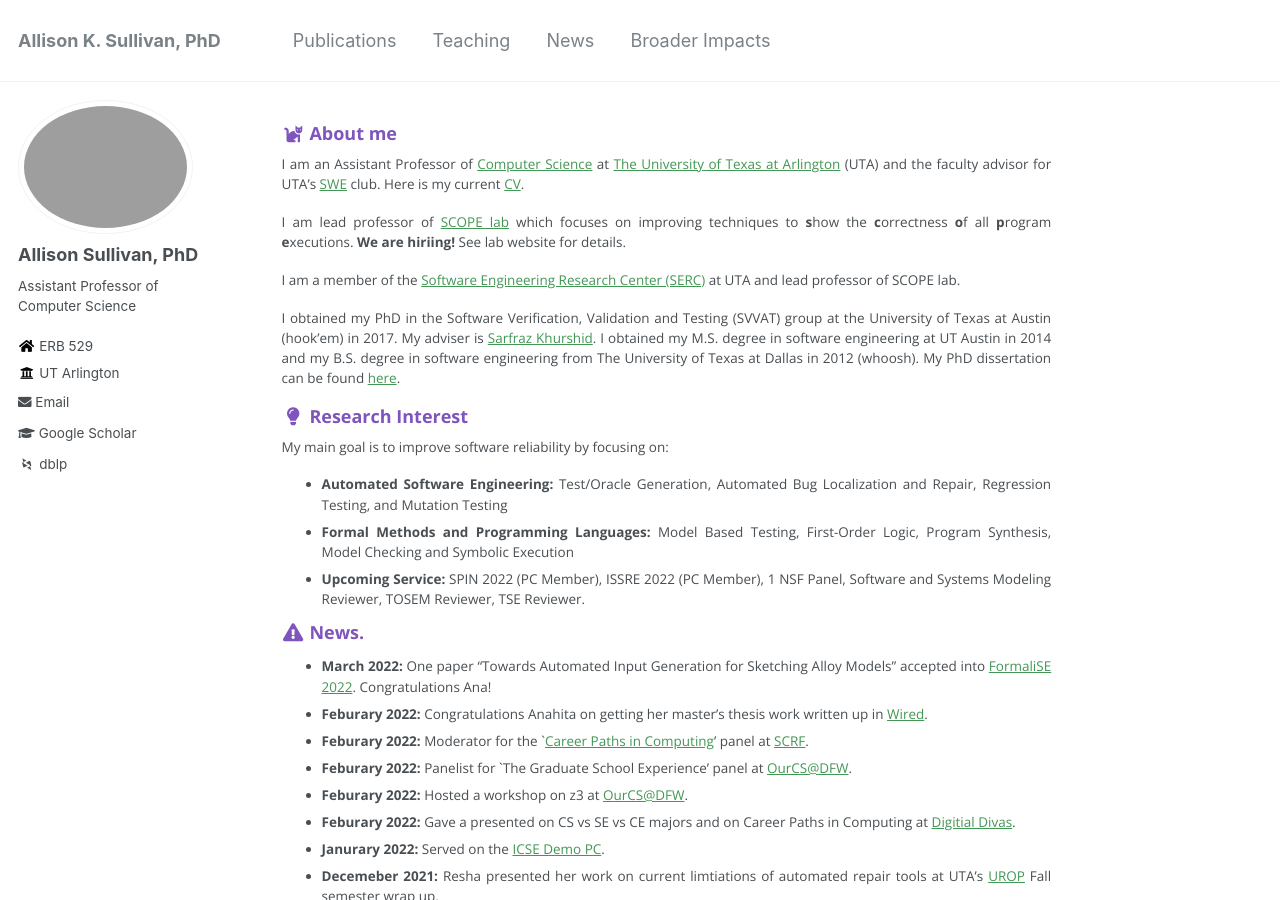
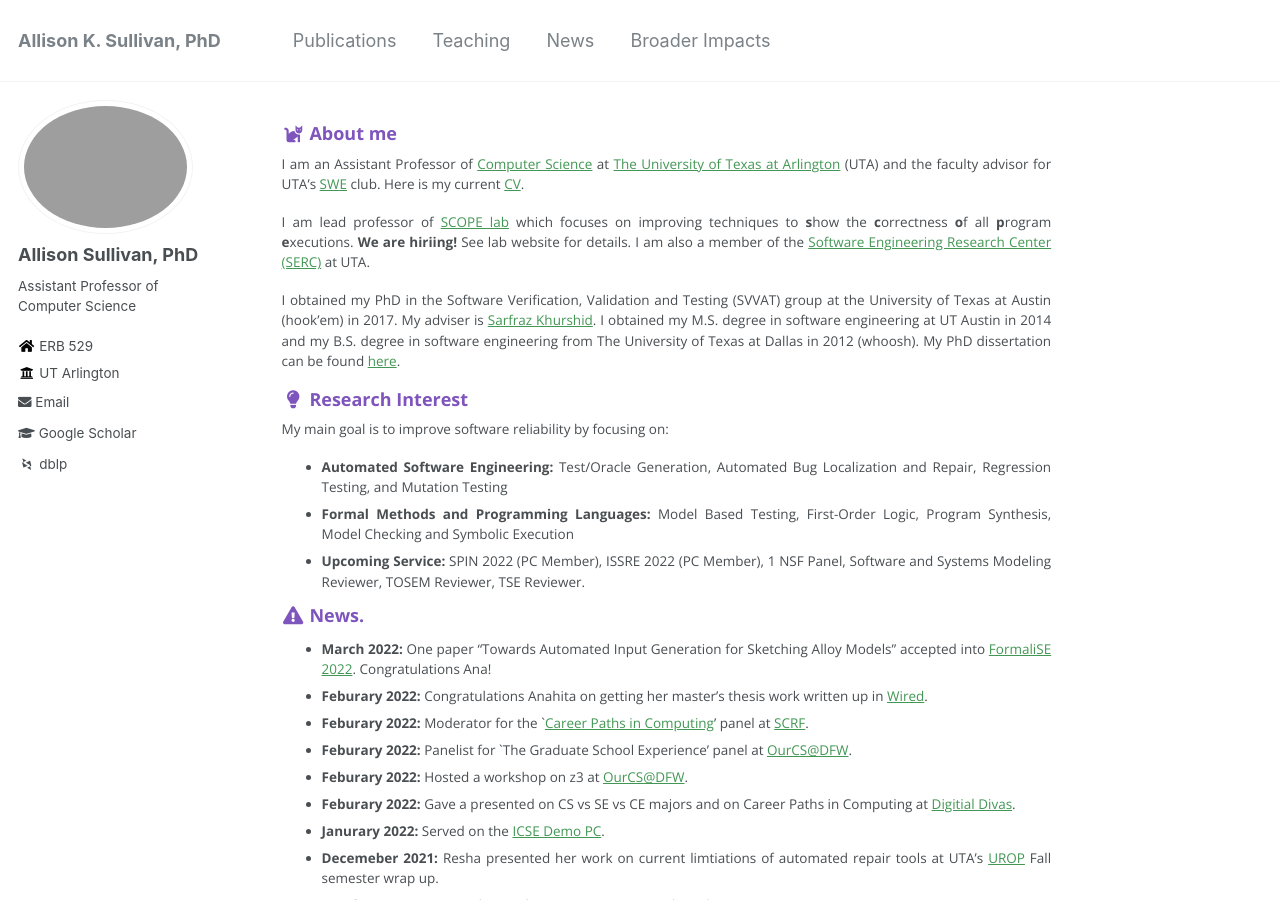
Before and after one commit to Allisonius/allisonius.github.io, a Jekyll site: the page built from _pages/about.md, in a window 1280 px wide and 900 px high. Built offline with Jekyll 4.4.1, drawn with Linux system fonts in a browser that asks for light colours; some web fonts are replaced.

Commit message:
Update about.md

```diff
--- a/_pages/about.md
+++ b/_pages/about.md
@@ -11,9 +11,7 @@ redirect_from:
 ### <i class="fa fa-fw fa-cat" aria-hidden="true"></i> About me
 I am an Assistant Professor of [Computer Science](https://www.uta.edu/academics/schools-colleges/engineering/academics/departments/cse) at [The University of Texas at Arlington](https://www.uta.edu/) (UTA) and the faculty advisor for UTA's [SWE](https://swe.org/) club. Here is my current [CV](/files/ASullivan_CV.pdf).
 
-I am lead professor of [SCOPE lab](https://scopelabuta.github.io/) which focuses on improving techniques to **s**how the **c**orrectness **o**f all **p**rogram **e**xecutions. **We are hiriing!** See lab website for details.
-
-I am a member of the [Software Engineering Research Center (SERC)](https://se-research-center.uta.edu/) at UTA and lead professor of SCOPE lab.
+I am lead professor of [SCOPE lab](https://scopelabuta.github.io/) which focuses on improving techniques to **s**how the **c**orrectness **o**f all **p**rogram **e**xecutions. **We are hiriing!** See lab website for details. I am also a member of the [Software Engineering Research Center (SERC)](https://se-research-center.uta.edu/) at UTA.
 
 I obtained my PhD in the Software Verification, Validation and Testing (SVVAT) group at the University of Texas at Austin (hook'em) in 2017. My adviser is [Sarfraz Khurshid](https://users.ece.utexas.edu/~khurshid/). I obtained my M.S. degree in software engineering at UT Austin in 2014 and my B.S. degree in software engineering from The University of Texas at Dallas in 2012 (whoosh). My PhD dissertation can be found [here](files/dissertation.pdf).
 
```
